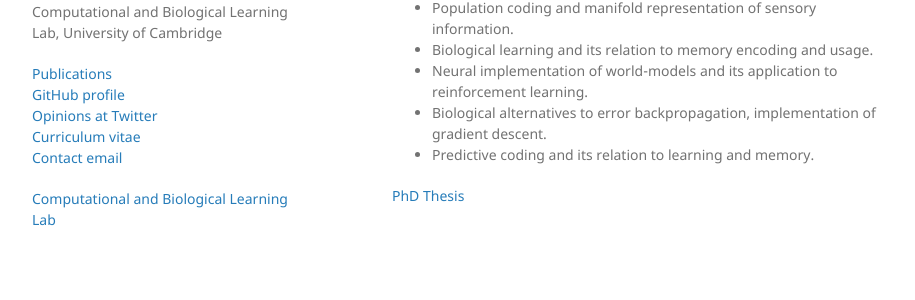
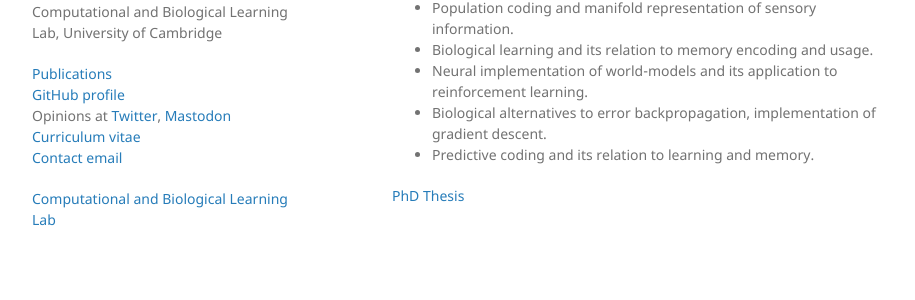
Before and after one commit to uricohen/uricohen.github.io, a Jekyll site: the page built from index.md, in a window 1280 px wide. Shown: the part 314-614 px from the top of the page, without its empty margins (178-1093 px from the left). Built offline with Jekyll 4.4.1, drawn with Linux system fonts in a browser that asks for light colours; our own code applies the rules of GitHub Pages for plain Markdown files.

Commit message:
Added Mastodon link

```diff
--- a/_layouts/default.html
+++ b/_layouts/default.html
@@ -26,7 +26,7 @@
 		<p class="view">
 		<a href="https://scholar.google.com/citations?hl=en&user=YyfnoOYAAAAJ">Publications</a><br>
         <a href="{{ site.github.owner_url }}">GitHub profile</a><br>
-		<a href="https://twitter.com/uricohen42">Opinions at Twitter</a><br>
+		Opinions at <a href="https://twitter.com/uricohen42">Twitter</a>, <a href="https://neuromatch.social/@uricohen42">Mastodon</a><br>
 		<a href="https://uricohen.github.io/CV.pdf">Curriculum vitae</a><br>
 		<a href="mailto:uri.co@mail.huji.ac.il">Contact email</a><br>
 		</p>
```
